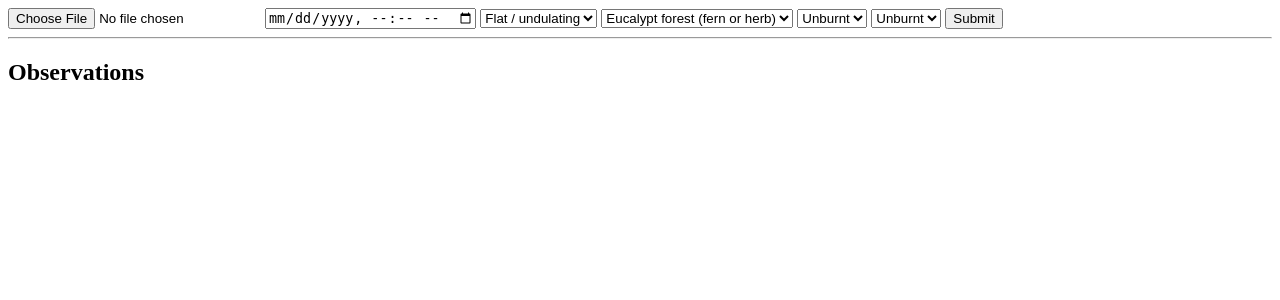
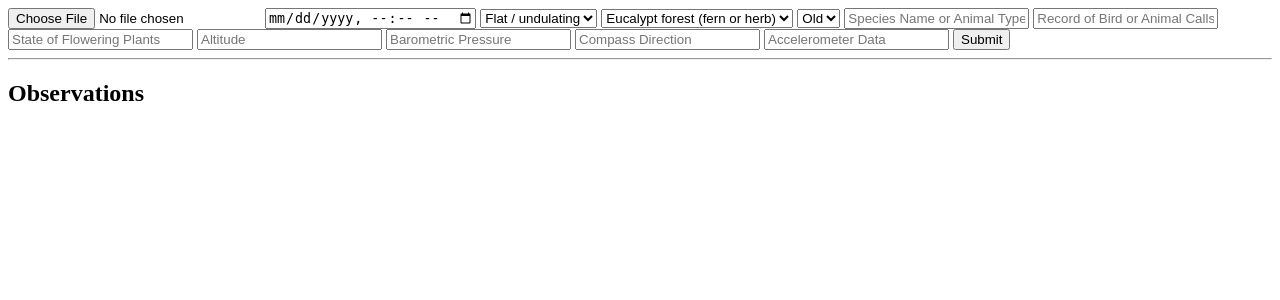
Before and after one commit to karanganesh43/BlazeMark, a Flask app: page / in a window 1280 px wide. Shown: the top 300 px of the page. Run offline with Flask 3, Linux system fonts and the light colour scheme.

```diff
--- a/app.py
+++ b/app.py
@@ -4,56 +4,50 @@ import os
 
 app = Flask(__name__)
 
-# Check if a file with saved observations exists.
-# If it does, we load these observations to start with, simulating offline data storage.
+# Check if saved observations exist. If yes, load them, simulating offline data storage.
 if os.path.exists("observations.pkl"):
     with open("observations.pkl", "rb") as f:
         observations = pickle.load(f)
 else:
-    # If there are no previous observations saved, we start with an empty list.
     observations = []
 
 @app.route('/', methods=['GET', 'POST'])
 def index():
     if request.method == 'POST':
-        # Collect data from the form once the form is submitted.
-
-        # Extract the filename of the uploaded photo for simplicity.
-        # In a real-world scenario, we'd save the photo to a storage system and record its path or URL.
-        photo_name = request.files['photo'].filename
-
-        # Assembling all data into a dictionary.
         data = {
-            'photo': photo_name,
-            'date_time': request.form['date_time'],
+            'photo': request.files['photo'].filename,
+            'datetime': request.form['datetime'],
             'landscape_position': request.form['landscape_position'],
             'vegetation_type': request.form['vegetation_type'],
-            'burn_severity': request.form['burn_severity'],
-            'ground_layer_recovery': request.form['ground_layer_recovery'],
-            # ... Other fields can be added in a similar way ...
+            'development_stage': request.form['development_stage'],
+            'species_name': request.form['species_name'],
+            'bird_animal_calls': request.form.get('bird_animal_calls', None), # Some fields might be optional
+            'flowering_plants_state': request.form.get('flowering_plants_state', None),
+            'altitude': request.form.get('altitude', None),
+            'barometric_pressure': request.form.get('barometric_pressure', None),
+            'compass_direction': request.form.get('compass_direction', None),
+            'accelerometer_data': request.form.get('accelerometer_data', None)
+            # ... capture other fields in a similar way ...
         }
 
-        # Simulate saving the data to a local cache when there's no internet connection.
-        # This is done by appending the data to our observations list and then pickling (serializing) the list to a file.
+        # Simulate offline caching
         observations.append(data)
         with open("observations.pkl", "wb") as f:
             pickle.dump(observations, f)
 
-        # After saving, send a success message to the user.
-        return jsonify({'status': 'success', 'message': 'Data saved successfully!'}), 200
+        return jsonify({'status': 'success', 'message': 'Data saved locally!'}), 200
 
-    # If the method is GET, display the data collection form to the user.
     return render_template('data_collection.html')
 
 @app.route('/sync', methods=['GET'])
 def sync():
-    # This route simulates the act of syncing data with a backend when online.
-    # For demonstration purposes, we're just fetching data from our local cache.
-    return jsonify(observations)
+    # Simulate syncing data with backend once online
+     return render_template('data_collection.html', observations=observations)
 
 if __name__ == "__main__":
-    # Run the Flask application.
     app.run(debug=True)
 
-# To run the app, run the following command in the terminal:
+# Commands to run:
+# pip install flask
 # python3 app.py
+# http://127.0.0.1:5000/
--- a/templates/data_collection.html
+++ b/templates/data_collection.html
@@ -5,36 +5,50 @@
 </head>
 <body>
     <form action="/" method="post" enctype="multipart/form-data">
-        <!-- Sample form fields for data collection -->
-        <input type="file" name="photo" placeholder="Upload Geotagged Photo" required>
-        <input type="datetime-local" name="date_time" required>
-        <select name="landscape_position">
-            <option value="flat">Flat / undulating</option>
-            <option value="ridge">Ridge or hill</option>
-            <!-- ... Other options ... -->
+        <input type="file" name="photo" required>
+        <input type="datetime-local" name="datetime" required>
+
+        <!-- Landscape Position -->
+        <select name="landscape_position" required>
+            <option value="flat_undulating">Flat / undulating</option>
+            <option value="ridge_hill">Ridge or hill</option>
+            <option value="slope">Slope</option>
+            <option value="valley_gully">Valley / gully</option>
         </select>
-        <select name="vegetation_type">
-            <option value="eucalypt_fern">Eucalypt forest (fern or herb)</option>
-            <!-- ... Other options ... -->
+
+        <!-- Vegetation Type and Development stage -->
+        <select name="vegetation_type" required>
+            <option value="eucalypt_fern_herb">Eucalypt forest (fern or herb)</option>
+            <option value="eucalypt_grassy">Eucalypt forest (grassy)</option>
+            <!-- ... other vegetation types ... -->
         </select>
-        <select name="burn_severity">
-            <option value="unburnt">Unburnt</option>
-            <!-- ... Other options ... -->
+
+        <select name="development_stage" required>
+            <option value="old">Old</option>
+            <!-- ... other development stages ... -->
         </select>
-        <select name="ground_layer_recovery">
-            <option value="unburnt">Unburnt</option>
-            <!-- ... Other options ... -->
-        </select>
-        <!-- ... Add other fields in a similar way ... -->
+
+        <!-- Other fields... -->
+        <!-- This is a mockup, not all fields are included for brevity, but you can expand following the same pattern -->
+
+        <input type="text" name="species_name" placeholder="Species Name or Animal Type" required>
+        <input type="text" name="bird_animal_calls" placeholder="Record of Bird or Animal Calls">
+        <input type="text" name="flowering_plants_state" placeholder="State of Flowering Plants">
+
+        <!-- Optional fields -->
+        <input type="text" name="altitude" placeholder="Altitude">
+        <input type="text" name="barometric_pressure" placeholder="Barometric Pressure">
+        <input type="text" name="compass_direction" placeholder="Compass Direction">
+        <input type="text" name="accelerometer_data" placeholder="Accelerometer Data">
+
         <input type="submit" value="Submit">
     </form>
 
-    <!-- Display saved observations (simulate syncing) -->
     <hr>
     <h2>Observations</h2>
     <ul>
     {% for obs in observations %}
-        <li>{{ obs.date_time }} - {{ obs.landscape_position }}</li>
+        <li>{{ obs.datetime }} - {{ obs.landscape_position }}</li>
     {% endfor %}
     </ul>
 </body>
```
Also changed, not shown: 1 other file.
